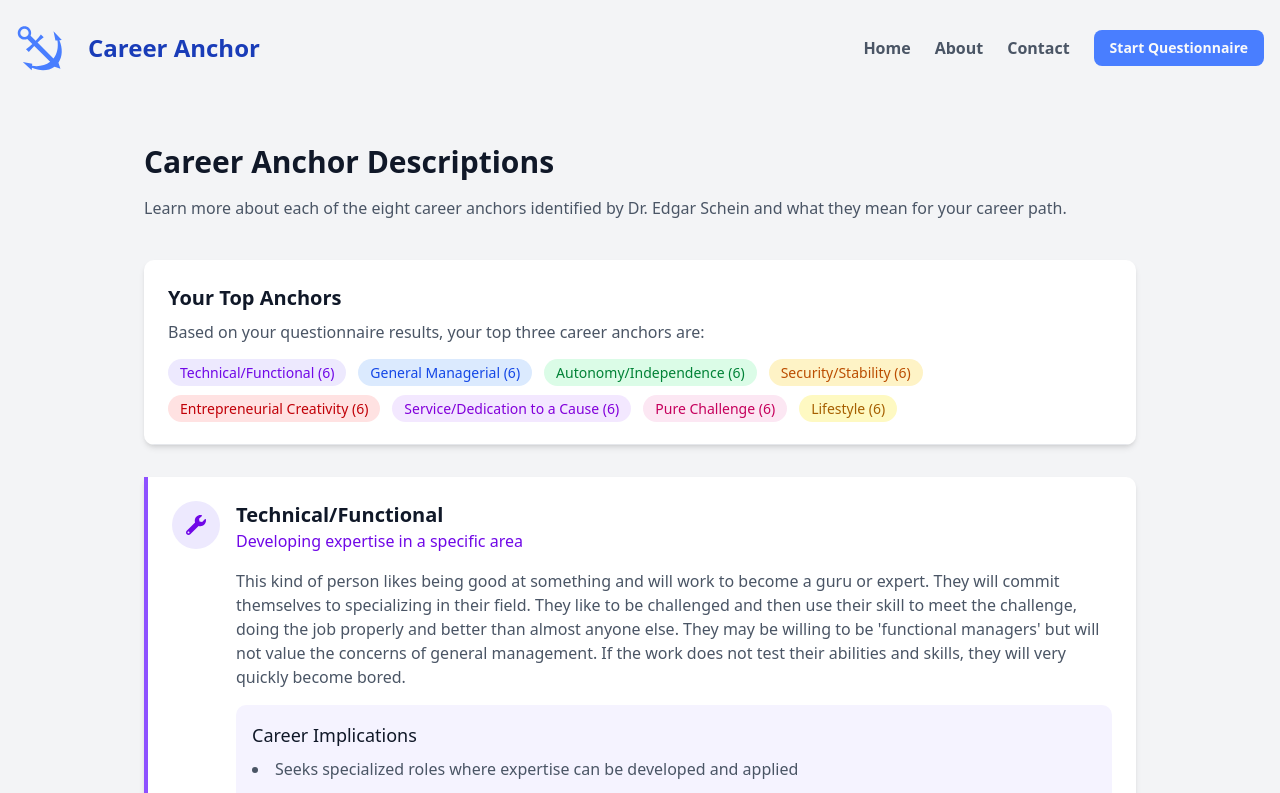
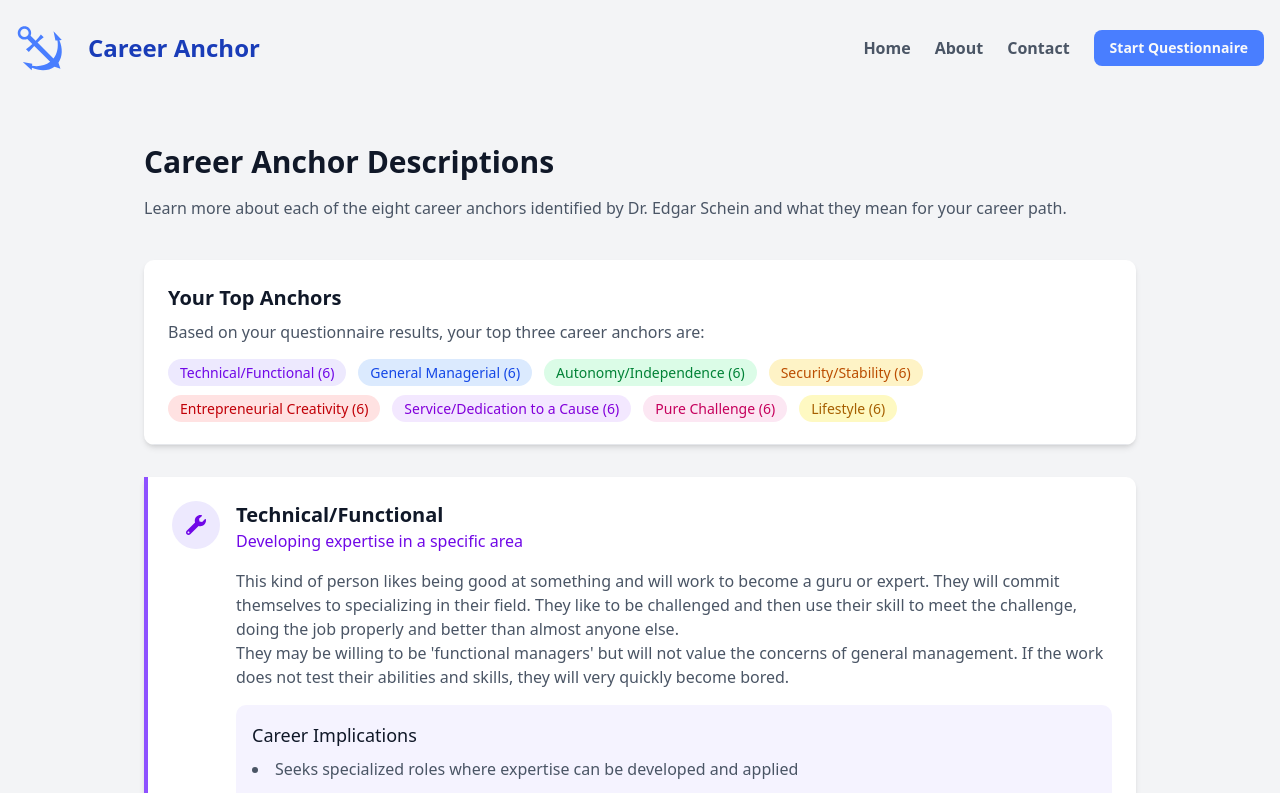
Before and after one commit to Scott-Zeta/career-anchor, a Next.js app: page /descriptions in a window 1280 px wide. Shown: the top 793 px of the page. Built offline with nearby package versions, Linux system fonts and the light colour scheme.

Commit message:
Add whitespace handling for descriptions in AnchorFullCard and AnchorAccordion components

```diff
--- a/src/components/descriptions/AnchorAccordion.tsx
+++ b/src/components/descriptions/AnchorAccordion.tsx
@@ -125,7 +125,9 @@ export default function AnchorAccordion({
         <div className={`${colors.bgCard} px-5 py-5`}>
           <p className={`${colors.text} font-medium`}>{subtitle}</p>
           <br />
-          <p className="text-gray-600 mb-4">{description}</p>
+          <p className="text-gray-600 mb-4 whitespace-pre-line">
+            {description}
+          </p>
         </div>
       </AccordionContent>
     </AccordionItem>
--- a/src/components/descriptions/AnchorFullCard.tsx
+++ b/src/components/descriptions/AnchorFullCard.tsx
@@ -119,7 +119,7 @@ export default function AnchorFullCard({
         </div>
       </div>
       <div className="ml-16">
-        <p className="text-gray-600 mb-4">{description}</p>
+        <p className="text-gray-600 mb-4 whitespace-pre-line">{description}</p>
         <div className={`${colors.bgCard} p-4 rounded-lg`}>
           <h3 className="text-lg font-medium text-gray-900 mb-2">
             Career Implications
--- a/src/lib/CareerAnchorData.ts
+++ b/src/lib/CareerAnchorData.ts
@@ -159,7 +159,7 @@ export const anchorDescriptions = {
     personality:
       "You value being good at something specific and enjoy developing expertise in your field. You're motivated by challenges that test your skills and abilities.",
     description:
-      "This kind of person likes being good at something and will work to become a guru or expert. They will commit themselves to specializing in their field. They like to be challenged and then use their skill to meet the challenge, doing the job properly and better than almost anyone else. They may be willing to be 'functional managers' but will not value the concerns of general management. If the work does not test their abilities and skills, they will very quickly become bored.",
+      "This kind of person likes being good at something and will work to become a guru or expert. They will commit themselves to specializing in their field. They like to be challenged and then use their skill to meet the challenge, doing the job properly and better than almost anyone else. \n They may be willing to be 'functional managers' but will not value the concerns of general management. If the work does not test their abilities and skills, they will very quickly become bored.",
     implications: [
       'Seeks specialized roles where expertise can be developed and applied',
       'Values opportunities for continuous professional development',
@@ -175,7 +175,7 @@ export const anchorDescriptions = {
     personality:
       'You’re energized by leadership roles and enjoy bringing people together to solve problems. You thrive in complex, fast-moving environments and are motivated by the opportunity to take charge and drive success at a strategic level.',
     description:
-      'Unlike technical/functional people, these individuals want to be managers; and not just to climb the ladder, or earn more money. They find that it is management per se that interests them. They like problem-solving and dealing with other people. They thrive on responsibility and ideally will look to rise up through the organizational levels so they can be in a position to make major policy decisions. To be successful, they will need analytical, emotional, interpersonal and intergroup competence.',
+      'Unlike technical/functional people, these individuals want to be managers; and not just to climb the ladder, or earn more money. They find that it is management per se that interests them. They like problem-solving and dealing with other people. \n  They thrive on responsibility and ideally will look to rise up through the organizational levels so they can be in a position to make major policy decisions. To be successful, they will need analytical, emotional, interpersonal and intergroup competence.',
     implications: [
       'Seeks positions with increasing managerial responsibility',
       'Values breadth of experience across different organizational functions',
@@ -191,7 +191,7 @@ export const anchorDescriptions = {
     personality:
       'You value freedom and independence in your work. You prefer environments that allow you to work on your own terms and at your own pace.',
     description:
-      "Some people come to recognize that they find it really hard to be bound by other people's rules, procedures, working hours, or dress codes. In short, all of the things that come with working in any kind of organization. Primarily, these people have a need to work under their own rules and steam. Regardless of the type of work, they want to do things in their own way and at their own pace. They like clearly delineated, time-bound work within their area of expertise. As such, they will often gravitate towards careers that afford them as much autonomy as possible.",
+      "Some people come to recognize that they find it really hard to be bound by other people's rules, procedures, working hours, or dress codes. In short, all of the things that come with working in any kind of organization. \n Primarily, these people have a need to work under their own rules and steam. Regardless of the type of work, they want to do things in their own way and at their own pace. They like clearly delineated, time-bound work within their area of expertise. As such, they will often gravitate towards careers that afford them as much autonomy as possible.",
     implications: [
       'Seeks roles with minimal supervision and maximum autonomy',
       'May prefer freelance, consulting, or independent contractor roles',
@@ -207,7 +207,7 @@ export const anchorDescriptions = {
     personality:
       "You prioritize stability and long-term security in your career. You're motivated by predictability and consistency, and you find comfort in knowing what to expect from your work and workplace.",
     description:
-      "Security-focused people seek stability and continuity as a primary factor of their lives. We all need varying degrees of security at different points in our lives, however for some this is the predominant orientation throughout their lives and will certainly guide their career decisions. They will often seek out stable organisations that provide the greatest opportunity for job security. They also tend to prefer stable, predictable work tasks. They also need to believe that loyalty makes a real contribution to an organisation's performance.",
+      "Security-focused people seek stability and continuity as a primary factor of their lives. We all need varying degrees of security at different points in our lives, however for some this is the predominant orientation throughout their lives and will certainly guide their career decisions.\n They will often seek out stable organisations that provide the greatest opportunity for job security. They also tend to prefer stable, predictable work tasks. They also need to believe that loyalty makes a real contribution to an organisation's performance.",
     implications: [
       'Seeks employment with established, stable organizations',
       'Values predictable, well-defined work responsibilities',
@@ -223,7 +223,7 @@ export const anchorDescriptions = {
     personality:
       "You are driven by the desire to build, innovate, and create. You're constantly looking for the next big idea and are most fulfilled when turning visions into reality through new ventures or initiatives.",
     description:
-      'People who have this anchor, have an overriding need to create new products or services. Whilst creativity exists in one form or another in all the groups, for the entrepreneur creating a new venture, product or service of some sort is essential to their sense of success and fulfilment. They are obsessed with their need to create, are restless and continually require new creative challenges. They like to run their own businesses, but differ from those who seek autonomy in that they will share the workload. Ownership is more important than making money, although this is viewed as a key measure of success.',
+      'People who have this anchor, have an overriding need to create new products or services. Whilst creativity exists in one form or another in all the groups, for the entrepreneur creating a new venture, product or service of some sort is essential to their sense of success and fulfilment.\n They are obsessed with their need to create, are restless and continually require new creative challenges. They like to run their own businesses, but differ from those who seek autonomy in that they will share the workload. Ownership is more important than making money, although this is viewed as a key measure of success.',
     implications: [
       'Driven to create and build something new and uniquely their own',
       'May seek opportunities to launch startups or bring entrepreneurial thinking to existing organizations',
@@ -239,7 +239,7 @@ export const anchorDescriptions = {
     personality:
       "You're deeply motivated by your values and a desire to make a positive difference. You seek work that aligns with your sense of purpose and allows you to contribute meaningfully to others or society.",
     description:
-      'Some people will pursue a career because they want to embody their core values in their work and careers. As such, they have a keener orientation towards their values than any talents or competencies. Their choices will be based on a desire to improve the world in some way. They will want work that allows them to influence their employing organisations in the direction of their values. Service-oriented people are driven by how they can help other people more than using their talents (which may fall in other areas).',
+      'Some people will pursue a career because they want to embody their core values in their work and careers. As such, they have a keener orientation towards their values than any talents or competencies. Their choices will be based on a desire to improve the world in some way.\n They will want work that allows them to influence their employing organisations in the direction of their values. Service-oriented people are driven by how they can help other people more than using their talents (which may fall in other areas).',
     implications: [
       'Seeks roles that align with personal values and make a positive social impact',
       'Prioritizes organizational mission and purpose above financial rewards',
@@ -255,7 +255,7 @@ export const anchorDescriptions = {
     personality:
       "You're motivated by overcoming difficult obstacles and solving unsolvable problems. You thrive on constant challenge and competition.",
     description:
-      'Some people are driven by challenge. They will define success as overcoming tremendous obstacles, solving the unsolvable or winning out against impossible odds. They will seek constant stimulation and difficult problems that they can tackle. Most people will want a degree of challenge in their work, but for this type the challenge is the only thing that matters. Such people will change jobs when the current one gets boring and their career histories can be very varied.',
+      'Some people are driven by challenge. They will define success as overcoming tremendous obstacles, solving the unsolvable or winning out against impossible odds. They will seek constant stimulation and difficult problems that they can tackle.\n Most people will want a degree of challenge in their work, but for this type the challenge is the only thing that matters. Such people will change jobs when the current one gets boring and their career histories can be very varied.',
     implications: [
       'Seeks progressively more difficult challenges',
       'Values opportunities to solve complex problems and overcome obstacles',
@@ -271,7 +271,7 @@ export const anchorDescriptions = {
     personality:
       "You value flexibility and integration between your personal and professional life. You're motivated by the ability to design a career that supports your broader life goals and personal wellbeing.",
     description:
-      "Initially it appears that the notion that one's career anchor is organized around lifestyle is a contradiction in terms. However, many people who are highly motivated towards a meaningful career, find themselves in situations that mean their careers must be integrated into their total lifestyle. This is an evolving process, ergo people who find themselves in this situation want flexibility above all else. When seeking employment they are more likely to be interested in an organisation's attitude towards personal/family concerns, than the sector or area of expertise. They may even take long periods off work in which to indulge in their passions.",
+      "Initially it appears that the notion that one's career anchor is organized around lifestyle is a contradiction in terms. However, many people who are highly motivated towards a meaningful career, find themselves in situations that mean their careers must be integrated into their total lifestyle.\n This is an evolving process, ergo people who find themselves in this situation want flexibility above all else. When seeking employment they are more likely to be interested in an organisation's attitude towards personal/family concerns, than the sector or area of expertise. They may even take long periods off work in which to indulge in their passions.",
     implications: [
       'Prioritizes work-life balance and integration of career with personal life',
       'Values flexibility in work arrangements (location, hours, etc.)',
```
